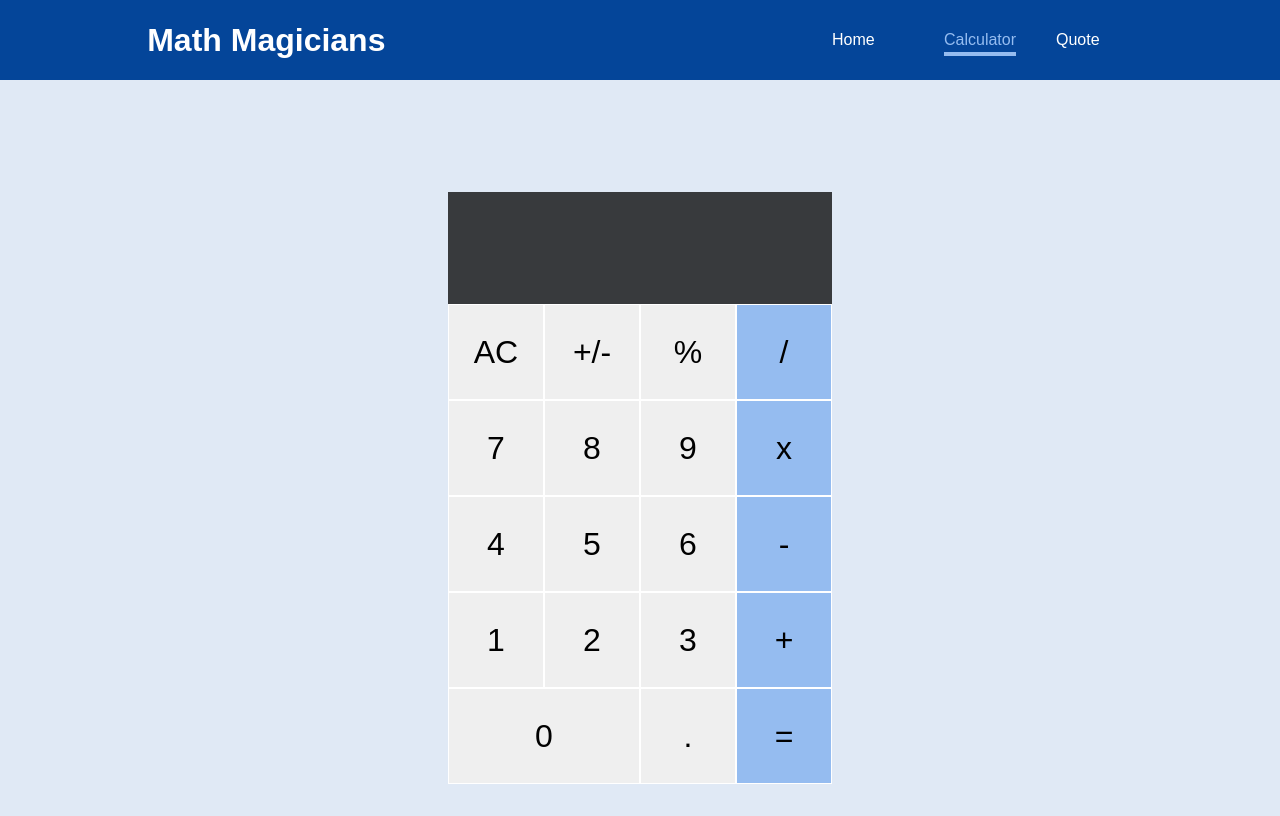
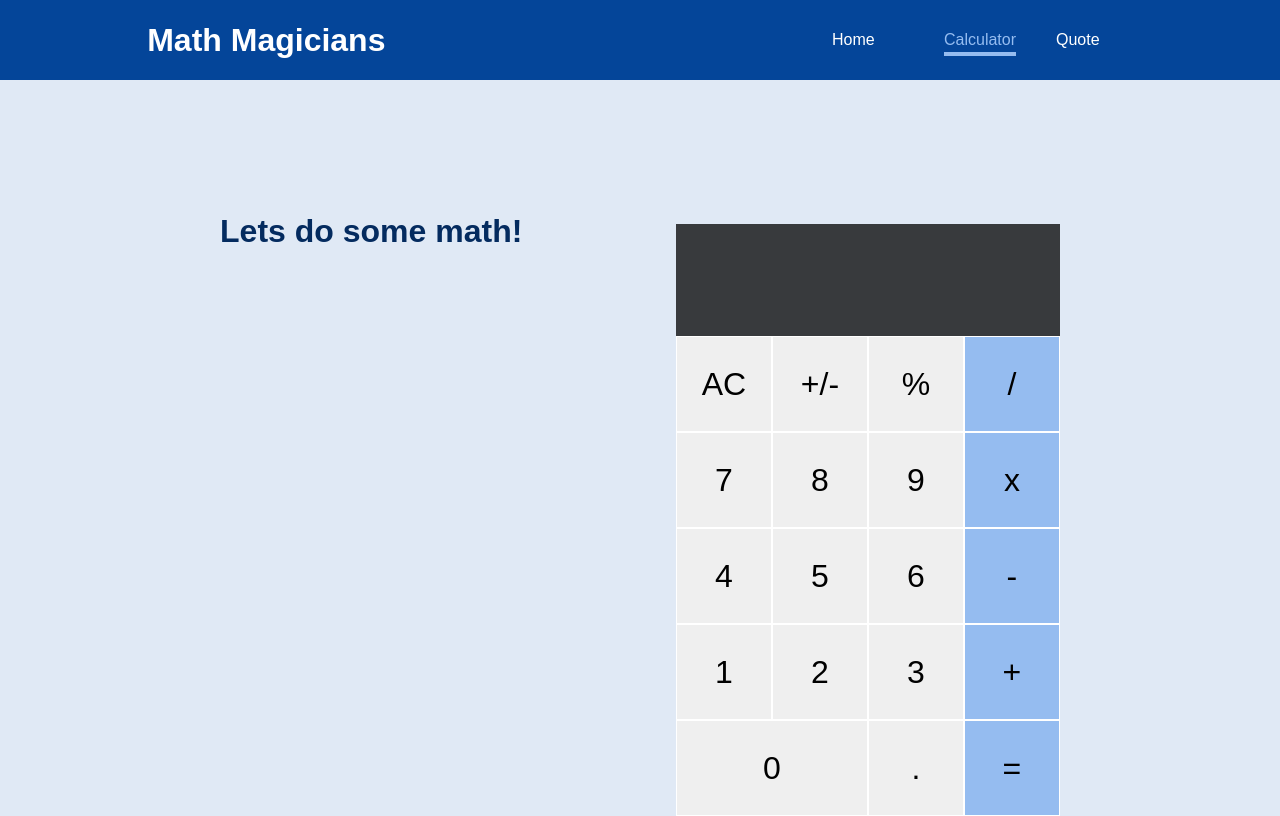
Before and after one commit to RoyJumah/Math-Magicians, a React (Create React App) app: page /calculator in a window 1280 px wide. Built offline with nearby package versions, Linux system fonts and the light colour scheme.

Commit message:
Add quote and calculator header to respective pages

```diff
--- a/src/components/Pages/Calculator.js
+++ b/src/components/Pages/Calculator.js
@@ -19,6 +19,9 @@ const Calculator = () => {
   const { total, next } = state;
 
   return (
+    <div className="display-flex__calculator">
+      <h1>Lets do some math!</h1>
+
       <div className="calculator-grid">
         <div className="output">
           <div className="previous-operand">{total}</div>
@@ -106,6 +109,7 @@ const Calculator = () => {
           =
         </button>
       </div>
+    </div>
   );
 };
 
--- a/src/components/Pages/Quote.js
+++ b/src/components/Pages/Quote.js
@@ -1,3 +1,10 @@
-const Quote = () => <h1>The Quote Page</h1>;
+const Quote = () => (
+  <div>
+    <p>
+      Mathematics is not about numbers, equations, computation, or algorithms:
+      it is about understanding. &mdash; William Paul Thurston
+    </p>
+  </div>
+);
 
 export default Quote;
--- a/src/components/css/style.css
+++ b/src/components/css/style.css
@@ -81,12 +81,6 @@ p {
 .special__operators {
   background-color: #95bcf0 !important;
 }
-.header {
-  /* width: 100%;
-  height: 5rem;
-  background-color: #044599;
-  padding: 0 10%; */
-}
 
 .header nav {
   height: 100%;
@@ -133,3 +127,10 @@ a.active {
   background-color: #044599;
   padding: 0 10%;
 }
+
+.display-flex__calculator {
+  display: flex;
+  justify-content: center;
+
+  gap: 9.6rem;
+}
```
Lines whose indentation alone changed are shown as unchanged.
